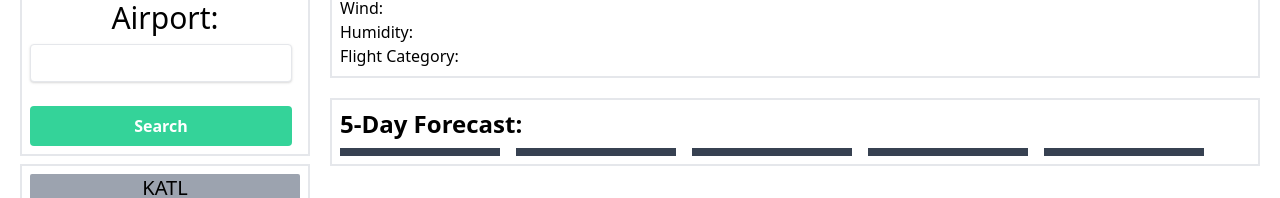
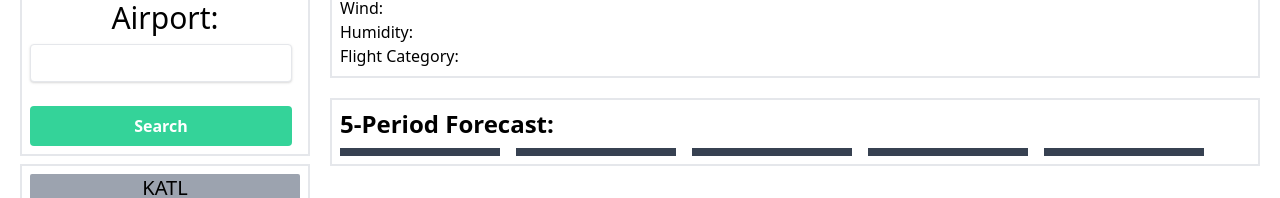
Before and after one commit to zack-khan/Live-Aviation-Weather, a plain HTML site: page index.html in a window 1280 px wide. Shown: the part 114-312 px from the top of the page. Drawn offline with nearby package versions, Linux system fonts and the light colour scheme; no server answers.

Commit message:
Update index.html

```diff
--- a/index.html
+++ b/index.html
@@ -48,7 +48,7 @@
                 </ul>
             </section>
             <section class="h-auto w-full border-2 p-2 mt-5">
-                <h3 class="text-2xl font-bold mb-2">5-Day Forecast:</h3>
+                <h3 class="text-2xl font-bold mb-2">5-Period Forecast:</h3>
                 <div class="flex" id="forecast-boxes">
                     <section class="box0 bg-gray-700 h-auto w-40 mr-2">
                         <ul class="text-white text-s m-2" id="forecast-data0">
```
